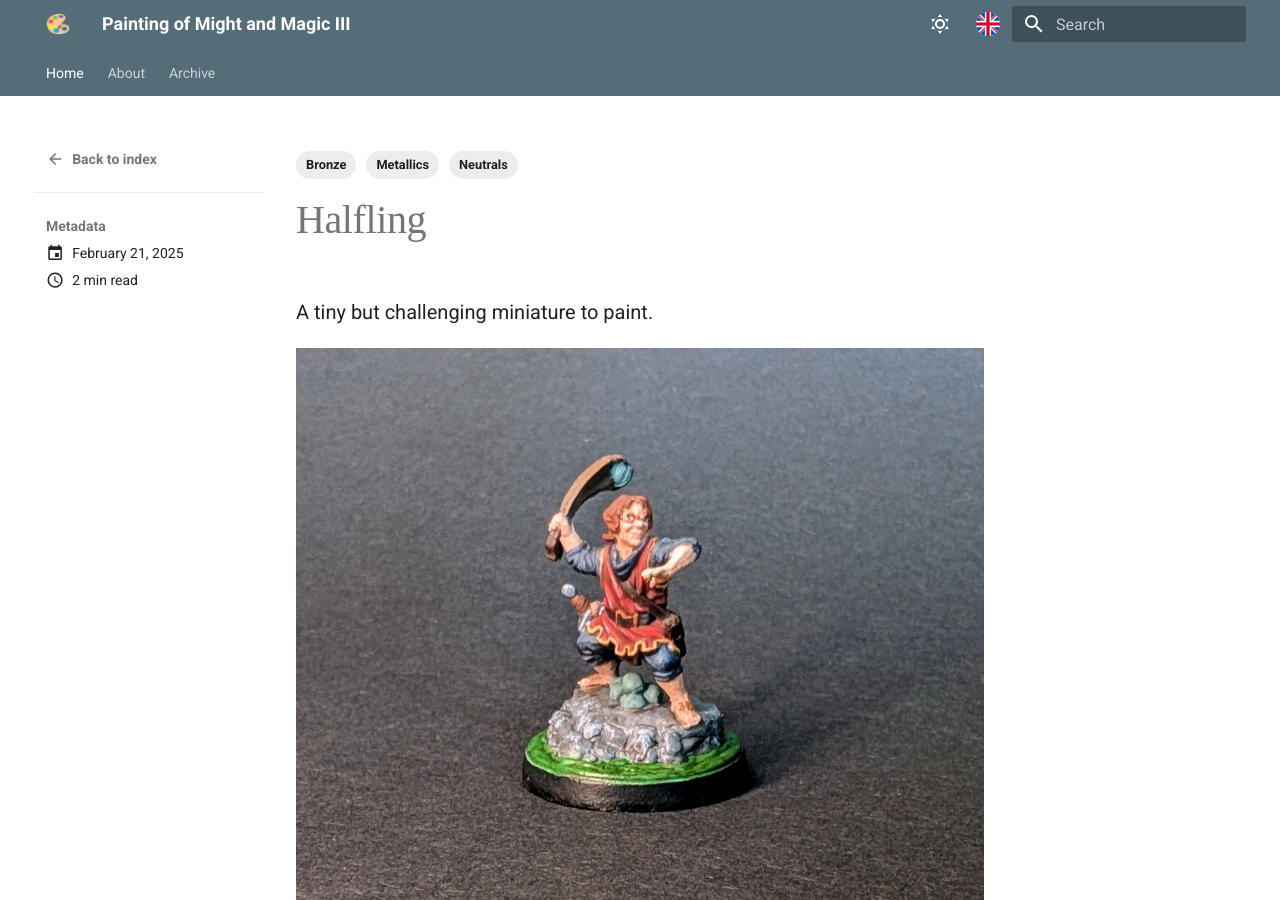
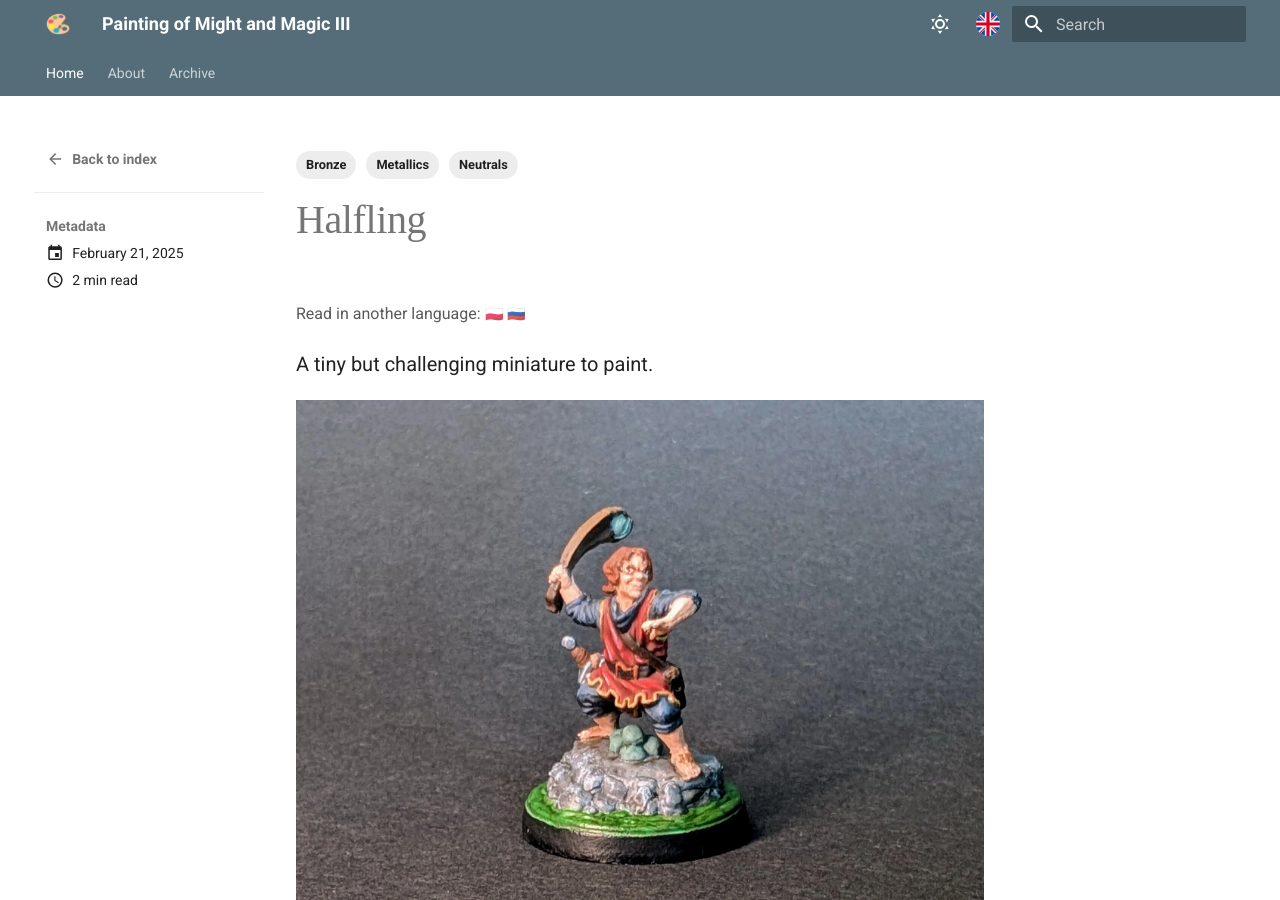
Before and after one commit to qwrtln/homm3bg-painting, an MkDocs documentation site: the page built from docs/posts/halfling.md, in a window 1280 px wide and 900 px high. Built offline with MkDocs 1.6.1 and Material for MkDocs 9.7.7, drawn with Linux system fonts in a browser that asks for light colours; emoji names are drawn with the system emoji font; plug-ins that fetch from the network failed and are left out; comment, search, counter and statistics services are not loaded.

Commit message:
Add links to translations for Halfling

```diff
--- a/docs/posts/halfling.md
+++ b/docs/posts/halfling.md
@@ -9,6 +9,7 @@ tags:
   - Metallics
 ---
 # Halfling
+<small>Read in another language: [:pl:](https://pl.paint-h3.qwrtln.nl/posts/2025/02/niziołek/) [:ru:](https://ru.paint-h3.qwrtln.nl/posts/2025/02/полурослик/)</small>
 
 A tiny but challenging miniature to paint.
 
```
Also changed, not shown: 3 other files.
